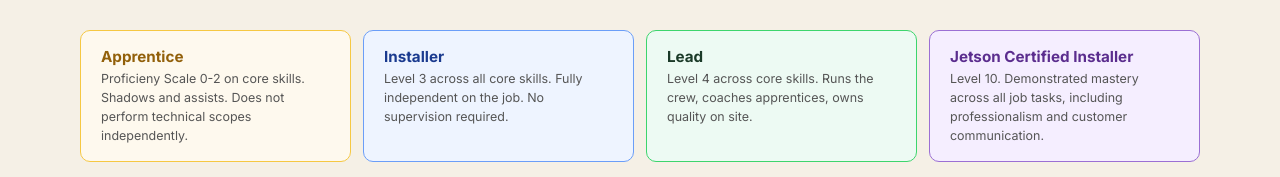
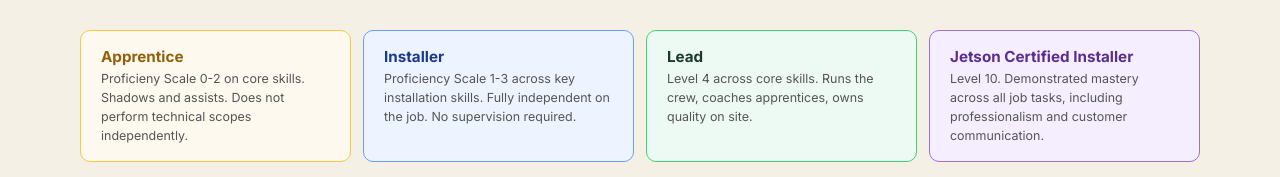
Before and after one commit to travismerrifield-cpu/installer-skill-rubric, a website: page index.html in a window 1280 px wide. Shown: the part 456-633 px from the top of the page. Drawn offline with nearby package versions, Linux system fonts and the light colour scheme.

Commit message:
Update Installer card description

```diff
--- a/index.html
+++ b/index.html
@@ -392,7 +392,7 @@
       </div>
       <div class="role-card role-installer">
         <div class="role-name">Installer</div>
-        <div class="role-desc">Level 3 across all core skills. Fully independent on the job. No supervision required.</div>
+        <div class="role-desc">Proficiency Scale 1-3 across key installation skills. Fully independent on the job. No supervision required.</div>
       </div>
       <div class="role-card role-lead">
         <div class="role-name">Lead</div>
```
